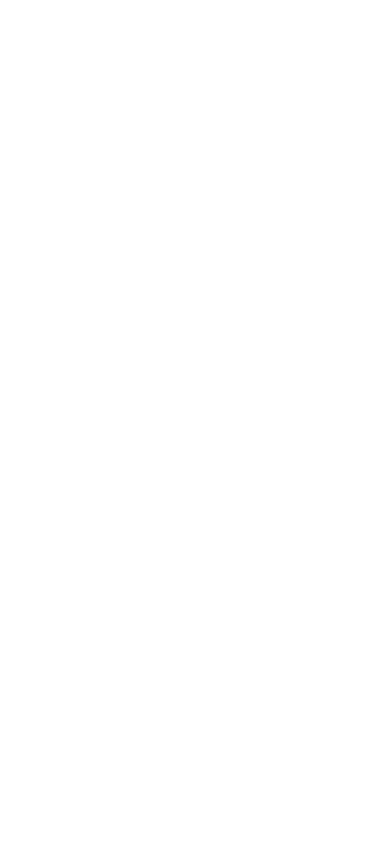
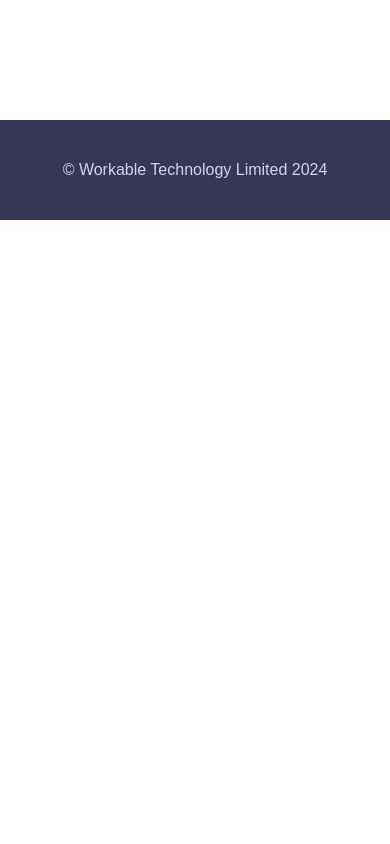
Before and after one commit to gevpa/lpweather, a React (Vite) app: page / in a window 390 px wide. Shown: the part 1120-1964 px from the top of the page. After the commit the page ends 1340 px from the top, so only its background shows below. Built offline with nearby package versions, Linux system fonts and the light colour scheme.

Commit message:
changes on footer dimensions

```diff
--- a/src/pages/Home/Footer/footer.css
+++ b/src/pages/Home/Footer/footer.css
@@ -1,4 +1,8 @@
 .footer-container {
+  display: flex;
+  flex-direction: column;
+  justify-content: center;
+  align-items: center;
   width: 100%;
   height: 160px;
   background-color: var(--primary-color);
@@ -7,6 +11,7 @@
 }
 
 .footer-text {
+  justify-content: center;
   font-size: 16px;
   text-align: center;
   margin-top: 75px;
@@ -18,7 +23,7 @@
   .footer-container {
     width: 100%;
     height: 100px;
-    margin-top: 1280px;
+    margin-top: 40px;
     margin-bottom: 0;
     align-items: center;
   }
--- a/src/pages/Home/SearchBar/searchbar.css
+++ b/src/pages/Home/SearchBar/searchbar.css
@@ -2,7 +2,6 @@
   display: flex;
   position: relative;
   width: 100%;
-  display: flex;
   justify-content: center;
   align-items: center;
   background-color: #f0f0f0;
@@ -84,7 +83,7 @@
     flex-direction: column;
     align-items: center;
     gap: 10px;
-    width: 90%;
+    width: 100%;
     margin: 20px 20px;
   }
 
@@ -104,7 +103,7 @@
 
   .searchButton {
     font-size: 14px;
-    /* padding: 8px 16px; */
+    padding: 8px 16px;
     width: 100%;
     height: 50px;
   }
```
